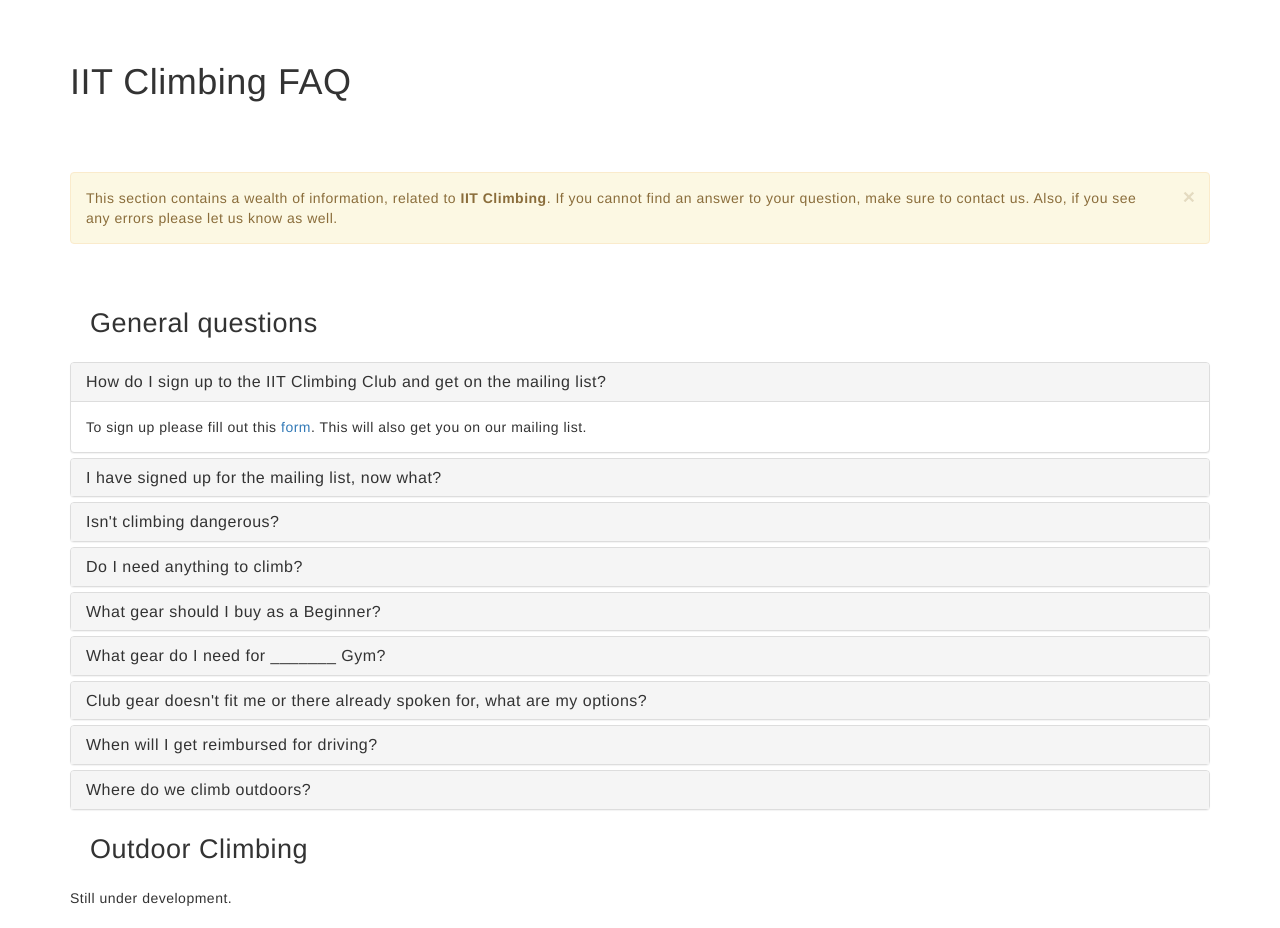
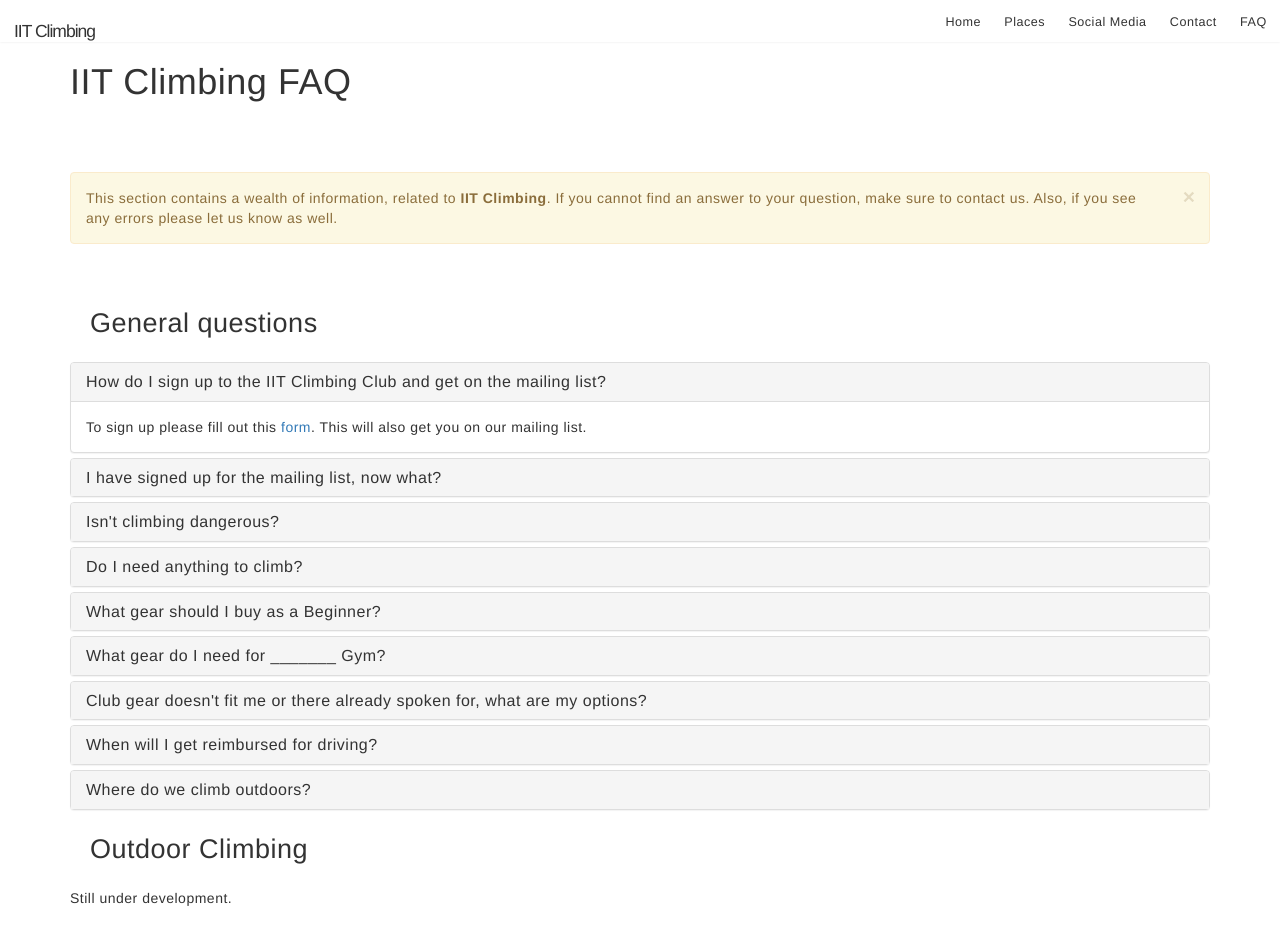
Before and after one commit to thumbimigwe/IIT-Climbing-Website, a plain HTML site: page faq.html in a window 1280 px wide. Drawn offline with nearby package versions, Linux system fonts and the light colour scheme.

Commit message:
added FAQ button on home page and also copied the headers from index into faq

```diff
--- a/faq.html
+++ b/faq.html
@@ -30,7 +30,25 @@
 
 </head>
 <body>
+<!-- Header -->
+<header id="header">
 
+    <!-- Logo -->
+    <h5 id="logo"><a href="/~climbing/index.html">IIT Climbing</a></h5>
+
+    <!-- Nav -->
+    <nav id="nav">
+        <ul>
+            <li><a href="/~climbing/index.html#intro">Home</a></li>
+            <!--<li><a href="#one">Calendar</a></li>-->
+            <li><a href="/~climbing/index.html#two">Places</a></li>
+            <li><a href="/~climbing/index.html#social-media">Social Media</a></li>
+            <li><a href="/~climbing/index.html#contact">Contact</a></li>
+            <li><a href="/~climbing/faq.html">FAQ</a></li>
+        </ul>
+    </nav>
+
+</header>
 
 <div class="container">
     <div>
```
Also changed, not shown: index.html (+1 -0 lines).
